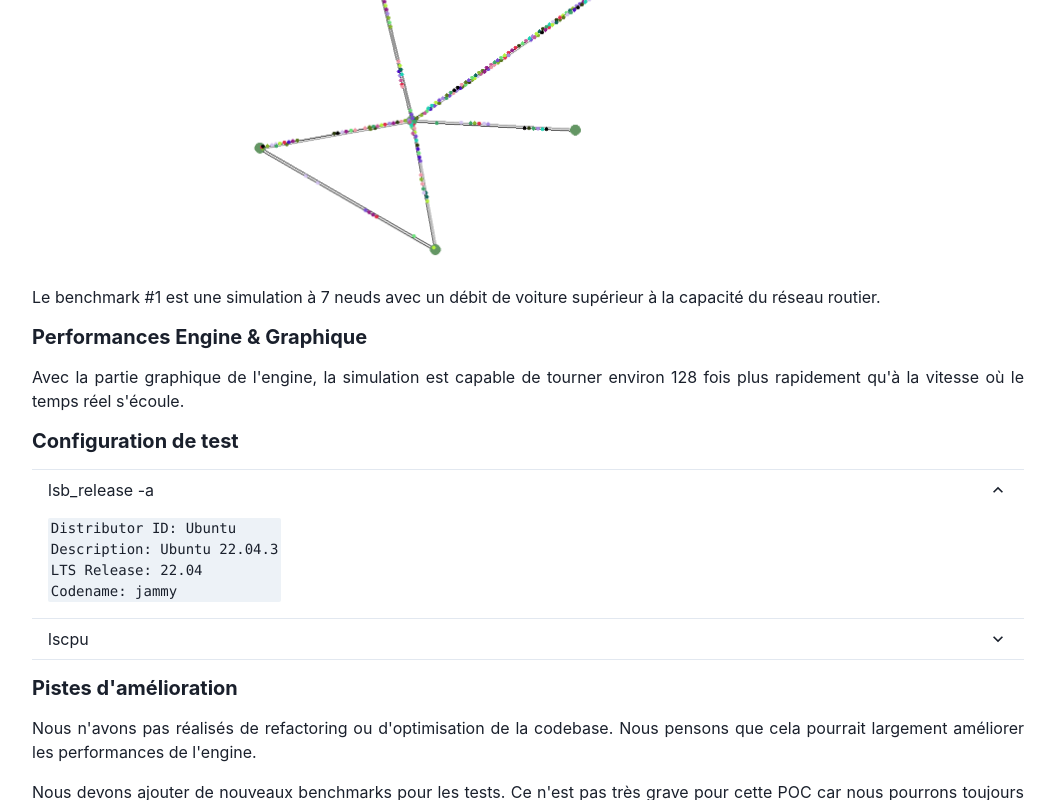
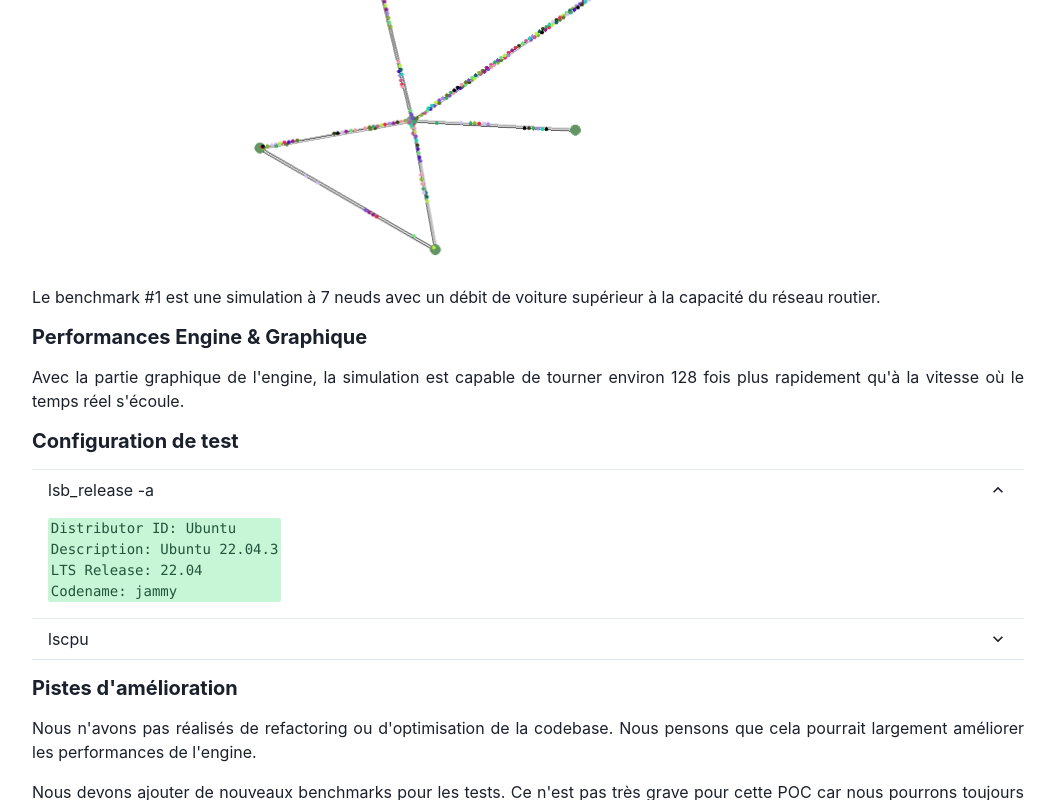
Before and after one commit to quintenbons/PIA-road-manager, a React (Create React App) app in the folder react_app/: page /mesures in a window 1280 px wide. Both pictures are taken after a click on the button "lsb_release -a". Shown: the part 681-1481 px from the top of the page, without its empty margins (112-1167 px from the left). Built offline with nearby package versions, Linux system fonts and the light colour scheme.

Commit message:
small fix

```diff
--- a/react_app/src/pages/mesures.tsx
+++ b/react_app/src/pages/mesures.tsx
@@ -66,7 +66,7 @@ export const Mesures = () => {
       <AccordionParagraph
         children={{
           "lsb_release -a": (
-            <Code>
+            <Code colorScheme="green">
               Distributor ID: Ubuntu <br />
               Description: Ubuntu 22.04.3 <br />
               LTS Release: 22.04 <br />
@@ -75,7 +75,7 @@ export const Mesures = () => {
             </Code>
           ),
           lscpu: (
-            <Code>
+            <Code colorScheme="green">
               Architecture: x86_64
               <br />
               CPU op-mode(s): 32-bit, 64-bit
```
